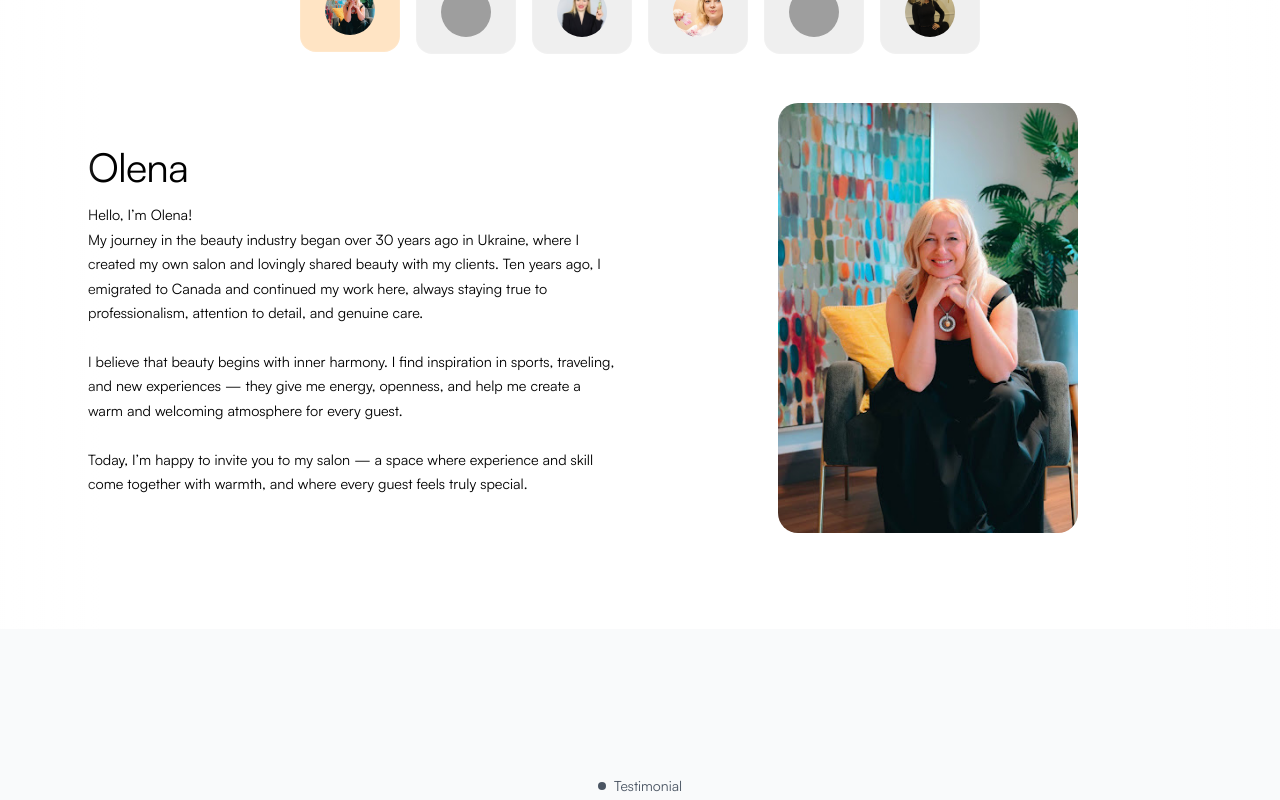
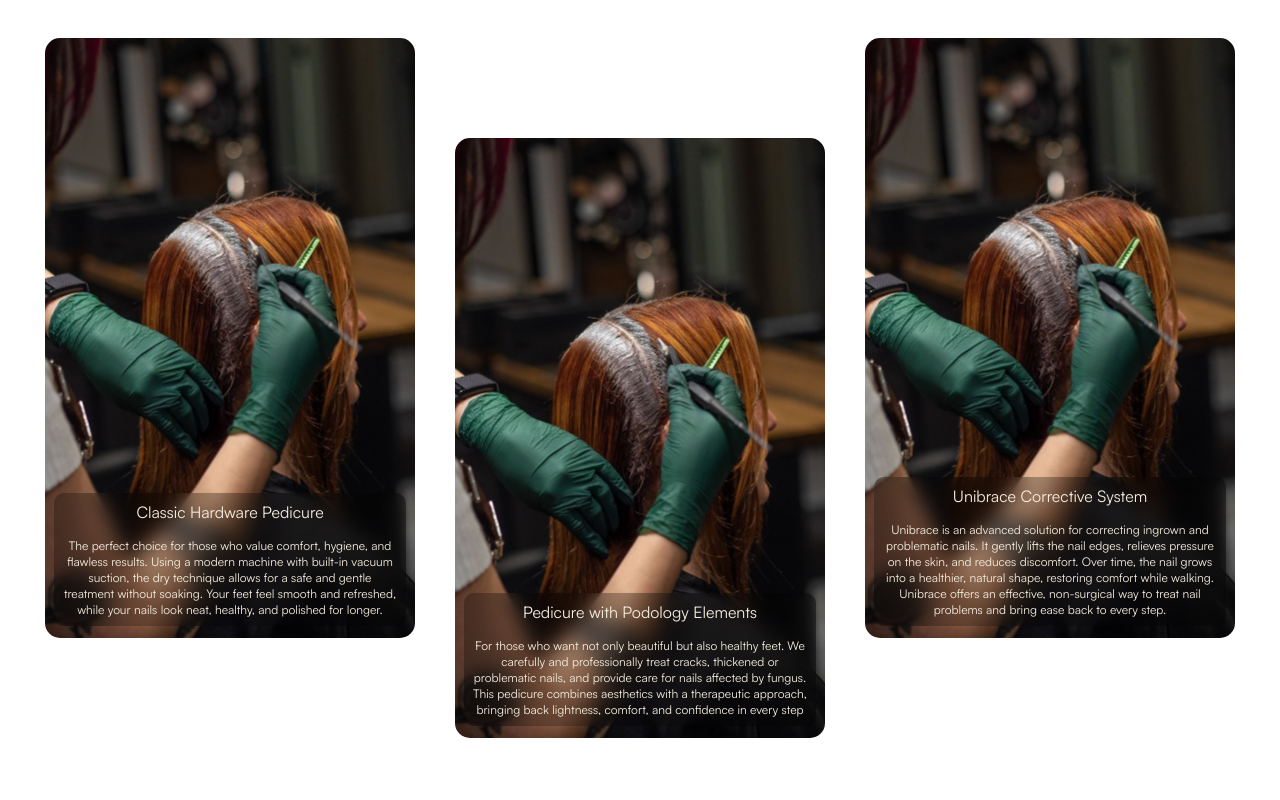
Before and after one commit to Andrewbizz/arox, a React (Vite) app: page / in a window 1280 px wide. Shown: the part 3640-4440 px from the top of the page. Built offline with nearby package versions, Linux system fonts and the light colour scheme; grey boxes are pictures that could not be loaded.

Commit message:
added top services

```diff
--- a/src/sections/About.tsx
+++ b/src/sections/About.tsx
@@ -97,6 +97,53 @@ export default function AboutSection() {
           </div>
         </div>
       </section>
+
+      <section className="yoga-section">
+        <div className="yoga-subtitle">What we offer</div>
+        <h2 className="yoga-heading">Here are some of our top services</h2>
+
+        <div className="yoga-content-gridx">
+          <div className="yoga-main-imagex lefter">
+            <div className="innerServ">
+              <h4>Classic Hardware Pedicure</h4>
+              <p>
+                The perfect choice for those who value comfort, hygiene, and
+                flawless results. Using a modern machine with built-in vacuum
+                suction, the dry technique allows for a safe and gentle
+                treatment without soaking. Your feet feel smooth and refreshed,
+                while your nails look neat, healthy, and polished for longer.
+              </p>
+            </div>
+          </div>
+
+          <div className="yoga-main-imagex mid">
+            <div className="innerServ">
+              <h4>Pedicure with Podology Elements</h4>
+              <p>
+                For those who want not only beautiful but also healthy feet. We
+                carefully and professionally treat cracks, thickened or
+                problematic nails, and provide care for nails affected by
+                fungus. This pedicure combines aesthetics with a therapeutic
+                approach, bringing back lightness, comfort, and confidence in
+                every step
+              </p>
+            </div>
+          </div>
+          <div className="yoga-main-imagex righter">
+            <div className="innerServ">
+              <h4>Unibrace Corrective System</h4>
+              <p>
+                Unibrace is an advanced solution for correcting ingrown and
+                problematic nails. It gently lifts the nail edges, relieves
+                pressure on the skin, and reduces discomfort. Over time, the
+                nail grows into a healthier, natural shape, restoring comfort
+                while walking. Unibrace offers an effective, non-surgical way to
+                treat nail problems and bring ease back to every step.
+              </p>
+            </div>
+          </div>
+        </div>
+      </section>
     </>
   );
 }
--- a/src/sections/about.css
+++ b/src/sections/about.css
@@ -174,6 +174,8 @@
 }
 
 /* Main image */
+
+
 .yoga-main-image {
   grid-area: image;
   border-radius: 15px;
@@ -192,7 +194,75 @@
   object-fit: cover;
   /* Ensure image covers the area */
   display: block;
+
   /* Remove extra space below image */
+}
+
+
+.yoga-content-gridx {
+  display: flex;
+  gap: 40px;
+  align-items: center;
+  max-width: 1200px;
+  margin: 0 auto;
+  padding-bottom: 100px;
+  flex-wrap: wrap;
+  /* grid-template-areas: "midder lefter righter"; */
+
+}
+
+.yoga-main-imagex {
+  border-radius: 15px;
+  background-image: url('../assets/images/services.jpg');
+  background-size: cover;
+  background-position: center;
+  background-repeat: no-repeat;
+  background-color: #d1d1d1;
+  width: 370px;
+  /* Fixed width for desktop */
+  position: relative;
+  height: 600px;
+}
+
+.innerServ {
+  background-color: #00000042;
+  backdrop-filter: blur(10px);
+  width: 95%;
+  margin: auto;
+  color: #f3ecde;
+  left: 0;
+  right: 0;
+  padding: 8px;
+  border-radius: 10px;
+
+  /* background: linear-gradient(to bottom, #ffffff00, #fff, #fff, #fff); */
+  position: absolute;
+  bottom: 2%;
+}
+
+.innerServ p {
+  font-weight: lighter !important;
+  font-size: 12px;
+}
+
+.innerServ h4 {
+  font-weight: bold;
+  margin-bottom: 15px;
+}
+
+.lefter {
+  grid-area: lefter;
+
+}
+
+.mid {
+  grid-area: midder;
+  transform: translateY(100px);
+}
+
+.righter {
+  grid-area: righter;
+
 }
 
 /* Buttons */
@@ -250,6 +320,19 @@
 /* Responsive adjustments */
 @media (max-width: 1024px) {
   .yoga-content-grid {
+    grid-template-columns: 1fr;
+    /* Single column for tablet/mobile */
+    gap: 60px;
+    /* More space between stacked sections */
+    padding-bottom: 40px;
+    /* Reduce padding for buttons */
+    grid-template-areas:
+      "image"
+      "left"
+      "right";
+  }
+
+  .yoga-content-gridx {
     grid-template-columns: 1fr;
     /* Single column for tablet/mobile */
     gap: 60px;
@@ -338,4 +421,24 @@
     margin: auto;
     order: 0;
   }
+
+
+  .yoga-main-imagex {
+    width: 90vw !important;
+    /* Make image responsive */
+    max-width: 340px;
+    /* Keep max width */
+    height: 400px;
+    margin: auto;
+    /* Maintain aspect ratio */
+    -ms-flex-order: 1;
+    background-color: red;
+    margin: auto;
+    order: 0;
+  }
+
+  .mid {
+    grid-area: midder;
+    transform: translateY(0px);
+  }
 }
```
